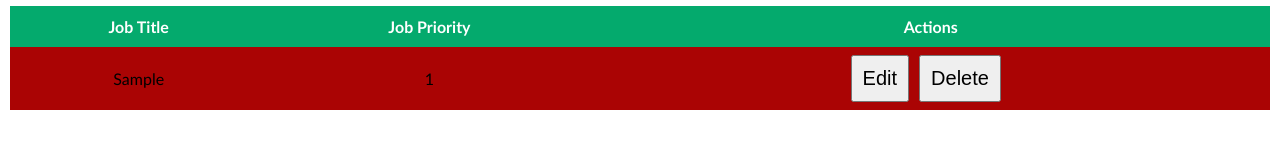
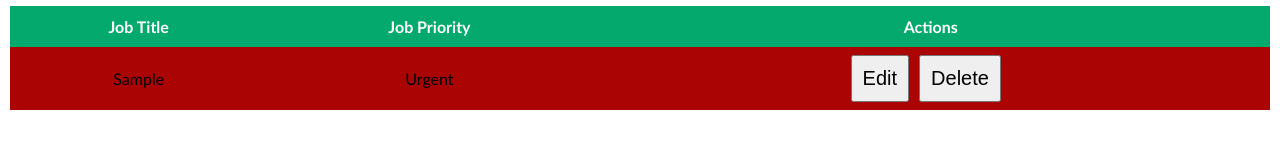
Before and after one commit to Syler921/react-task-jobs-table, a React (Create React App) app: page / in a window 1280 px wide. Both pictures are taken after typing "Sample" into the empty fields and a click on the button "Create". Shown: the part 490-638 px from the top of the page. Built offline with nearby package versions, Linux system fonts and the light colour scheme.

Commit message:
Fixed table priority visualization

```diff
--- a/src/components/Table/Table.js
+++ b/src/components/Table/Table.js
@@ -10,6 +10,15 @@ class Table extends React.Component {
 
     onSubmit = (formValues) => {
         //this.props.createStream(formValues)
+    }
+
+    getPriorityTypeByIndex(priority) {
+        console.log(priority)
+        switch(priority) {
+            case '1': return 'Urgent'
+            case '2': return 'Regular'
+            case '3': return 'Trivial'
+        }
     }
 
     getRowColor(priority){
@@ -27,7 +36,7 @@ class Table extends React.Component {
             .map(job=>{
             return <tr className={this.getRowColor(job.jobPriority)} key={job.jobGUID}>
                     <td>{job.jobName}</td>
-                    <td>{job.jobPriority}</td>
+                    <td>{this.getPriorityTypeByIndex(job.jobPriority)}</td>
                     <td>
                         <button onClick={()=>{ this.props.handleUpdateJobCallback(job)}}>Edit</button>
                         <button onClick={()=>{ this.props.handleDeleteJobCallback(job.jobGUID)}}>Delete</button>
```
Also changed, not shown: src/components/Popup/Popup.js (+1 -11 lines).
